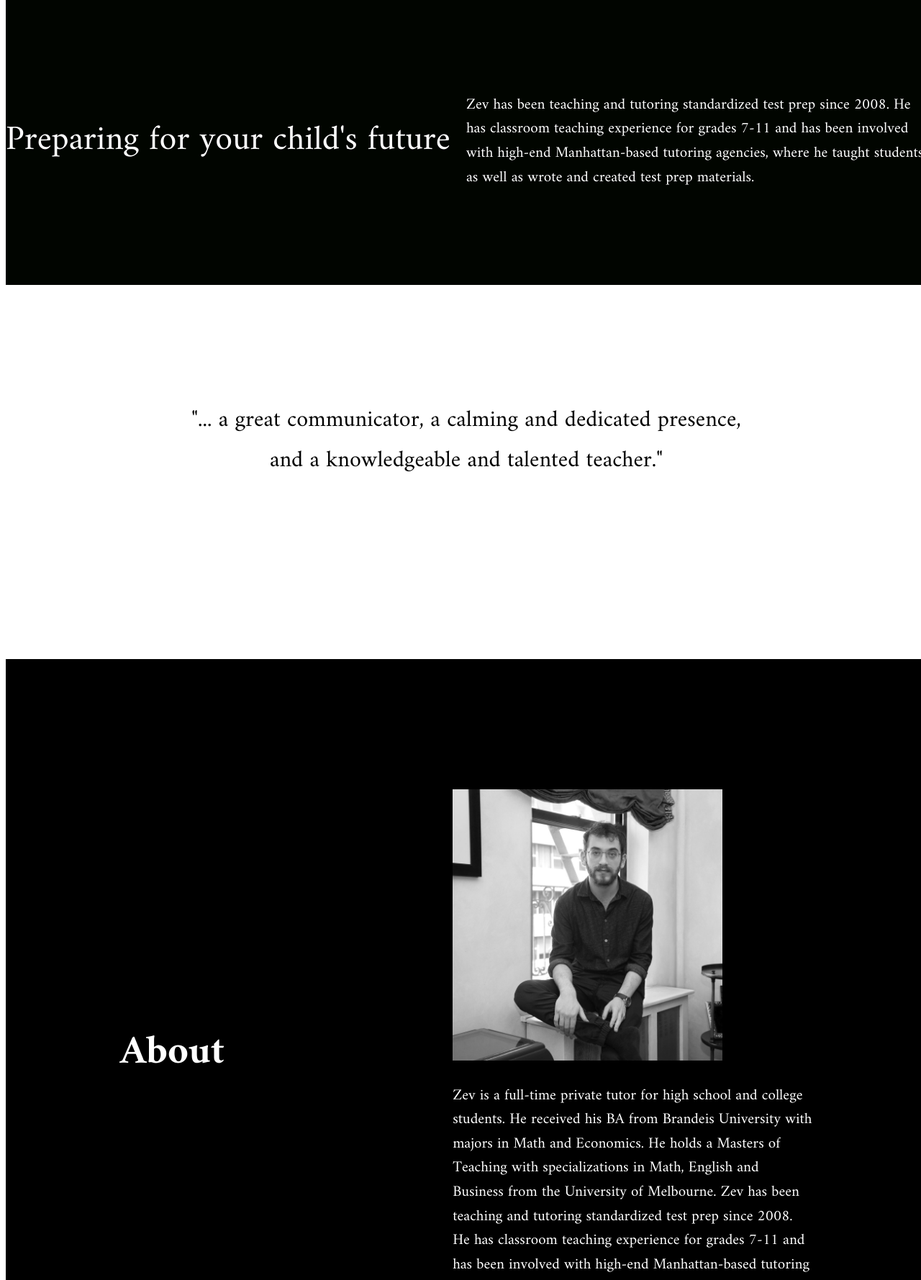
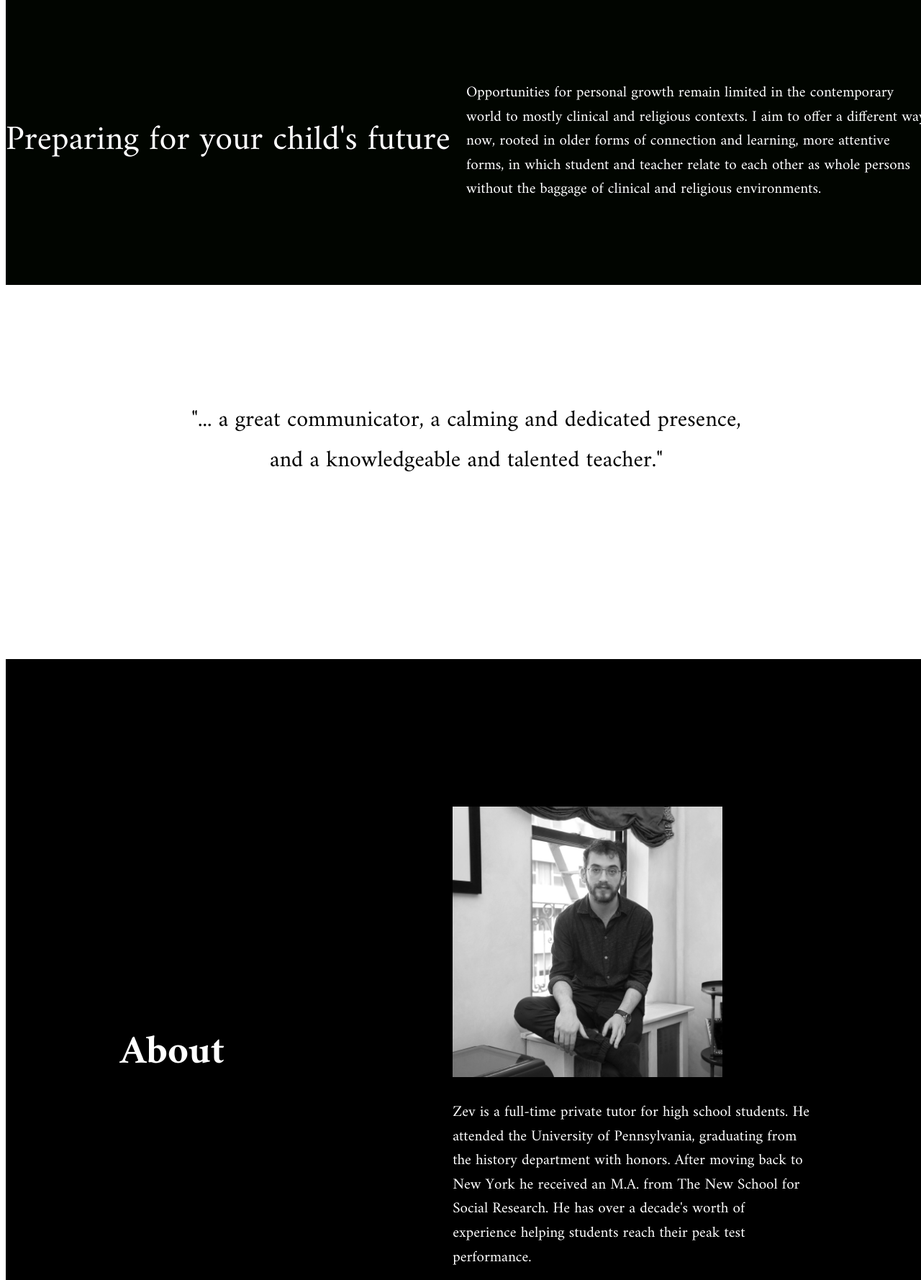
Before and after one commit to aaronzomback/zevprep, a Jekyll site: the page built from index.html, in a window 1280 px wide, cut to the strip 768-2547 px from the top of the page. Shown: the whole strip at 72% size. Built offline with Jekyll 4.4.1, drawn with Linux system fonts in a browser that asks for light colours; some of the changed text lies outside the part shown.

Commit message:
updated some copy

```diff
--- a/_sass/_index.scss
+++ b/_sass/_index.scss
@@ -87,6 +87,19 @@ section.index-about {
   font-family: "Amiri";
   color: white;
   background-color: black;
+
+  div.zev-learn-more {
+    border: 1px solid white;
+
+    span {
+      padding: 12px 16px;
+      font-family: "Amiri";
+      display: flex;
+      justify-content: center;
+      letter-spacing: 2px;
+      text-transform: uppercase;
+    }
+  }
 
 
   h2 {
--- a/index.html
+++ b/index.html
@@ -20,9 +20,7 @@ layout: default
   <h2>Preparing for your child's future </h2>
 </div>
 <div class="">
-  <p>Zev has been teaching and tutoring standardized test prep since 2008.
-     He has classroom teaching experience for grades 7-11 and has been involved with high-end Manhattan-based
-     tutoring agencies, where he taught students, as well as wrote and created test prep materials.</p>
+  <p>Opportunities for personal growth remain limited in the contemporary world to mostly clinical and religious contexts. I aim to offer a different way now, rooted in older forms of connection and learning, more attentive forms, in which student and teacher relate to each other as whole persons without the baggage of clinical and religious environments.</p>
 </div>
 </section>
 
@@ -38,10 +36,12 @@ layout: default
   </div>
   <div class="">
     <img src="/assets/img/16013.jpg" alt="Zev-Fagin">
-  <p>  Zev is a full-time private tutor for high school and college students. He received his BA from Brandeis University with majors in Math and Economics. He holds a Masters of Teaching with specializations in Math, English and Business from the University of Melbourne.
-
-    Zev has been teaching and tutoring standardized test prep since 2008. He has classroom teaching experience for grades 7-11 and has been involved with high-end Manhattan-based tutoring agencies, where he taught students, as well as wrote and created test prep materials.
+  <p>
+    Zev is a full-time private tutor for high school students. He attended the University of Pennsylvania, graduating from the history department with honors. After moving back to New York he received an M.A. from The New School for Social Research. He has over a decade's worth of experience helping students reach their peak test performance.
  <p>
+  </div>
+  <div class="zev-learn-more">
+    <span>Learn more about Zev</span>
   </div>
     </div>
 </section>
@@ -66,7 +66,7 @@ layout: default
             </div>
           </div>
           <h2>Test Prep</h2>
-          <p>Psychotherapy is one of the few places left in the world where we can speak freely. Speaking freely to an accepting and skilled therapist can often result in our hearing and discovering things about which we were previously unaware. </p>
+          <p>Practice tests are a crucial part of standardized test preparation alongside the keeping of a notebook, the execution of daily habits, working on concentration abilities, maintaining a robust work ethic, and sometimes even mindfulness practices. </p>
           <a href="#">
             <div class="sat-button">
                 <span>Learn more</span>
```
